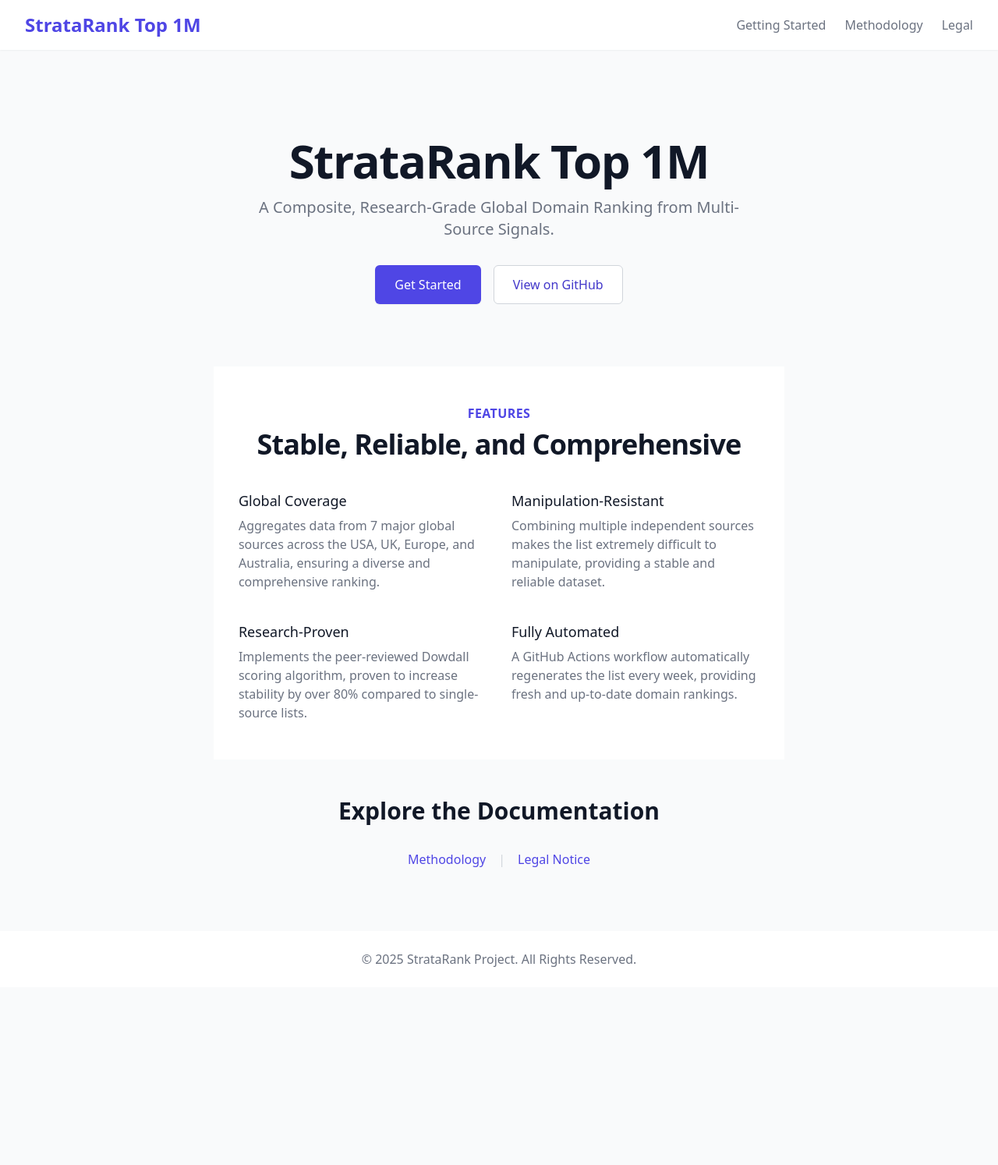
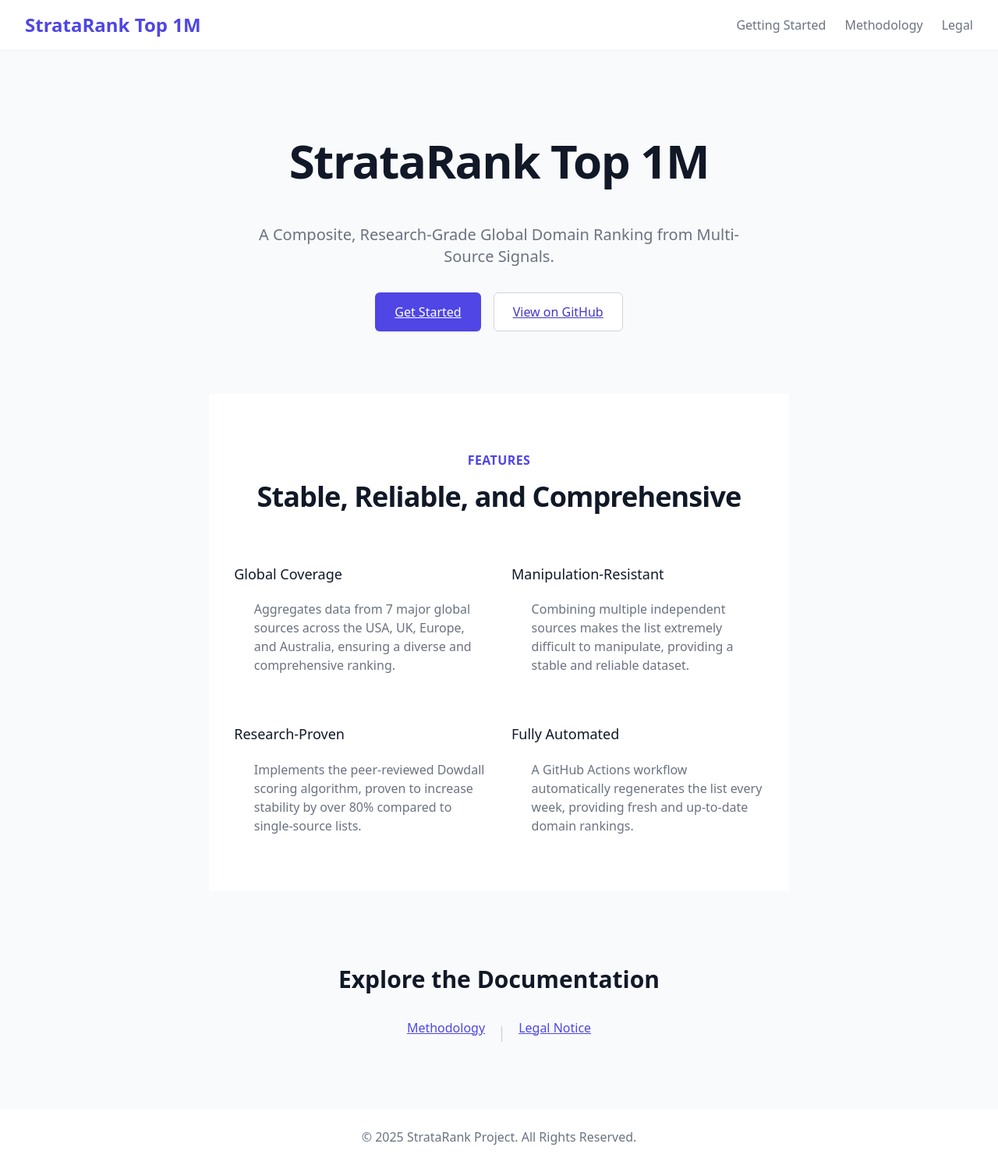
Before and after one commit to abhimanbhau/stratarank-top1m, a Jekyll site: the page built from docs/index.html, in a window 1280 px wide. Shown: the whole page at 78% size. Built offline with Jekyll 4.4.1, drawn with Linux system fonts in a browser that asks for light colours; nearby versions of some CDN libraries; before the commit the page ends 1266 px from its top, so only the background shows below that.

```diff
--- a/docs/_layouts/default.html
+++ b/docs/_layouts/default.html
@@ -5,6 +5,7 @@
     <meta name="viewport" content="width=device-width, initial-scale=1.0">
     <title>{{ page.title | default: site.title }}</title>
     <script src="https://cdn.tailwindcss.com"></script>
+    <script src="https://cdn.tailwindcss.com?plugins=typography"></script>
     <style>
         .fade-in {
             opacity: 0;
@@ -42,9 +43,9 @@
     </header>
 
     <main class="max-w-7xl mx-auto px-4 sm:px-6 lg:px-8 py-8 w-full">
-        <div class="prose lg:prose-xl mx-auto">
+        <article class="prose lg:prose-xl mx-auto">
             {{ content }}
-        </div>
+        </article>
     </main>
 
     <footer class="bg-white mt-auto">
```
